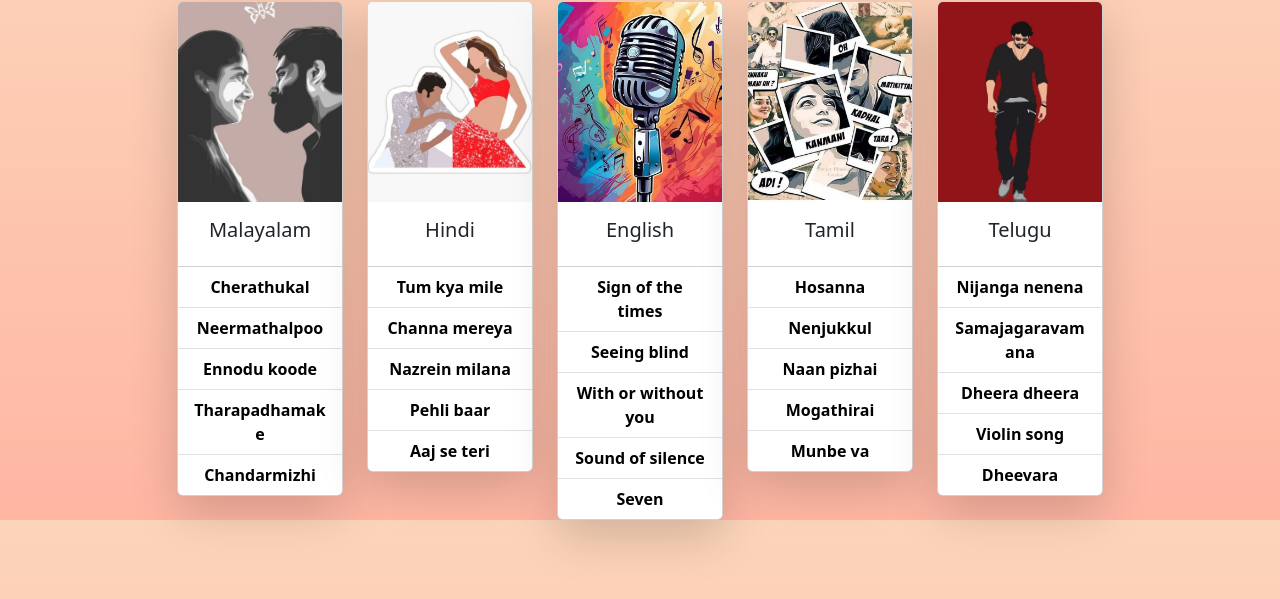
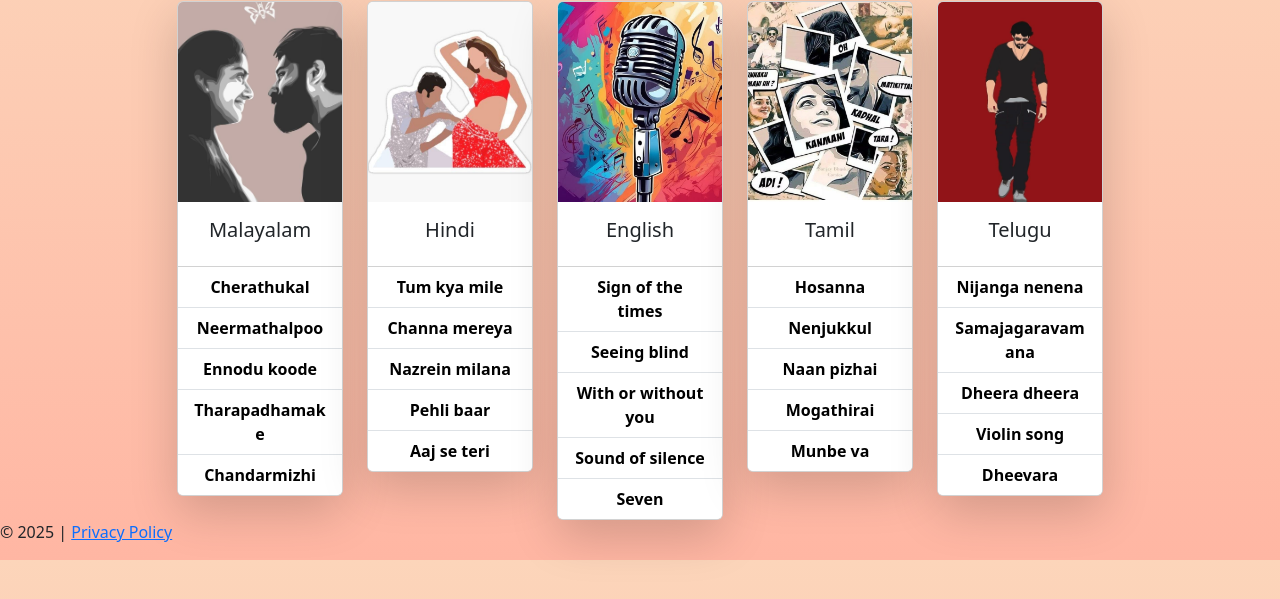
Before and after one commit to jebishapearl/personal_website, a plain HTML site: page favorites/music/music.html in a window 1280 px wide. Shown: the part 111-710 px from the top of the page. Drawn offline with nearby package versions, Linux system fonts and the light colour scheme.

Commit message:
Update music.html footer

```diff
--- a/favorites/music/music.html
+++ b/favorites/music/music.html
@@ -133,6 +133,12 @@
 
     <!-- Bootstrap JS -->
     <script src="https://cdn.jsdelivr.net/npm/bootstrap@5.3.0/dist/js/bootstrap.bundle.min.js"></script>
+    <div id="footer"></div>
+<script>
+    fetch("../../footer.html")
+    .then(response => response.text())
+    .then(data => document.getElementById("footer").innerHTML = data);
+</script>
 
 </body>
 </html>
```
